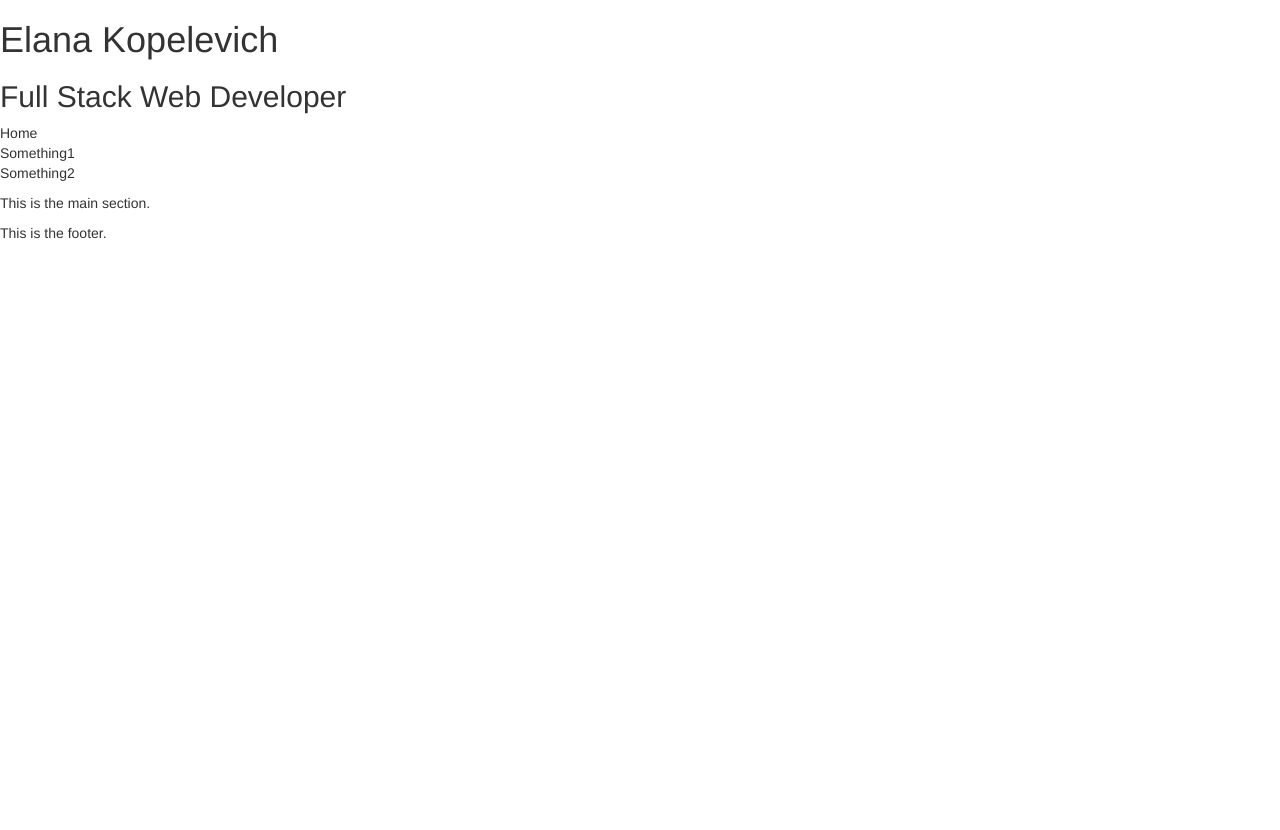
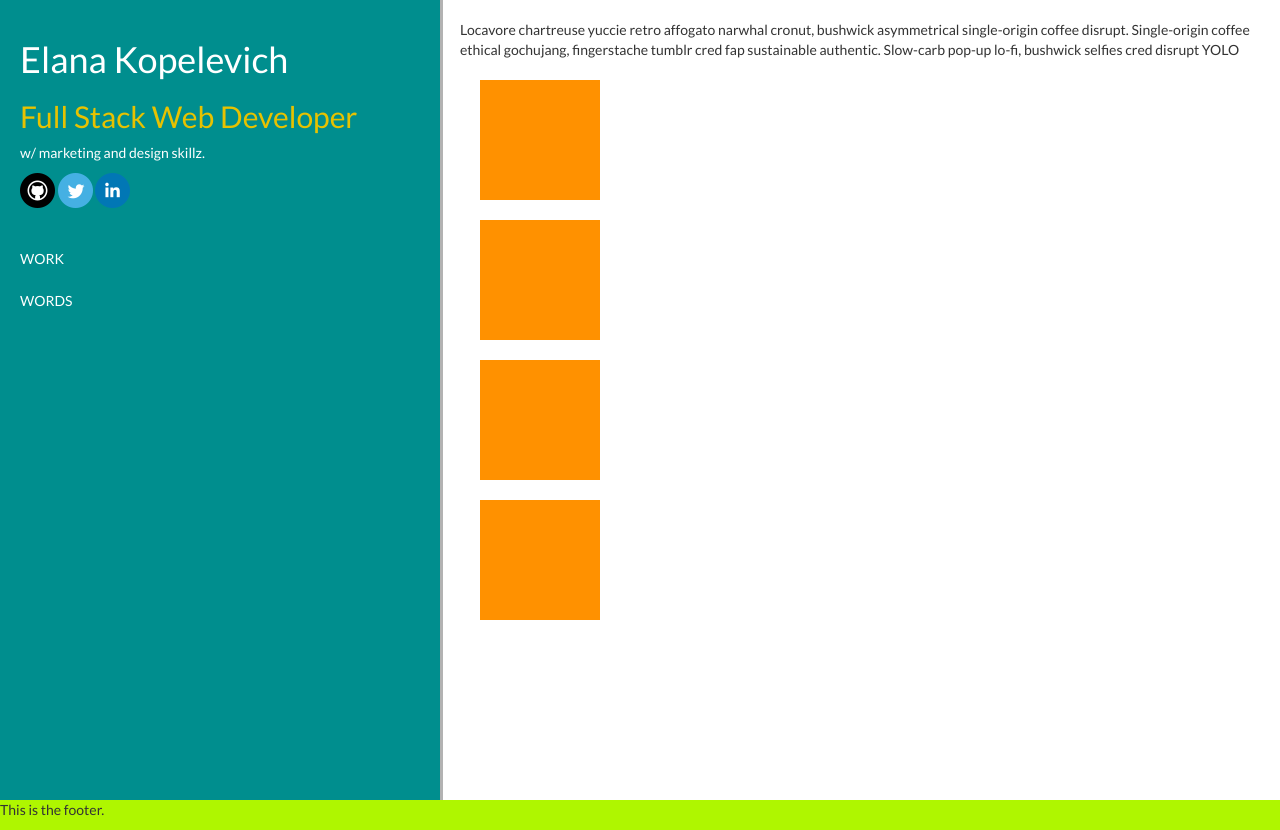
Before and after one commit to ekopelevich/portfolio, a website: page index.html in a window 1280 px wide. Before the commit the page ends 800 px from the top, so only its background shows below. Drawn offline with nearby package versions, Linux system fonts and the light colour scheme; files that its build step writes are made by us from their sources.

Commit message:
playing with a basic design and set up gulpfile

```diff
--- /dev/null
+++ b/gulpfile.js
@@ -0,0 +1,12 @@
+var gulp = require('gulp');
+var sass = require('gulp-sass');
+
+gulp.task('styles', function() {
+    gulp.src('./sass/**/*.scss')
+        .pipe(sass().on('error', sass.logError))
+        .pipe(gulp.dest('./build/css/'));
+});
+
+gulp.task('default',function() {
+    gulp.watch('./sass/**/*.scss',['styles']);
+});
--- a/index.html
+++ b/index.html
@@ -16,33 +16,56 @@
       <script src="https://oss.maxcdn.com/libs/html5shiv/3.7.2/html5shiv.js"></script>
       <script src="https://oss.maxcdn.com/libs/respond.js/1.4.2/respond.min.js"></script>
     <![endif]-->
-
-    <link rel="stylesheet" href="styles.css">
+    <link href='https://fonts.googleapis.com/css?family=Lato' rel='stylesheet' type='text/css'>
+    <link rel="stylesheet" href="./build/css/styles.css">
     <script type="text/javascript" src="https://code.jquery.com/jquery-1.11.3.min.js"></script>
 
   </head>
   <body>
+    <div class="ek-container">
       <header>
         <h1>Elana Kopelevich</h1>
         <h2>Full Stack Web Developer</h2>
+        <p>
+          w/ marketing and design skillz.
+        </p>
+        <div class="connect-with-me">
+          <a href="https://github.com/ekopelevich"><img src="./images/github.png" alt="github" /></a>
+          <a href="https://twitter.com/elanaLynn"><img src="./images/twitter.png" alt="Twitter" /></a>
+          <a href="https://linkedin.com/in/elanakopelevich"><img src="./images/linkedin.png" alt="LinkedIn" /></a>
+        </div>
         <nav>
           <ul>
-          <li>Home</li>
-          <li>Something1</li>
-          <li>Something2</li>
+            <a href="#work"><li>WORK</li></a>
+            <a href="/words"><li>WORDS</li></a>
           </ul>
         </nav>
       </header>
       <main>
+        <article class="elevator-speech">
           <p>
-        This is the main section.
+            Locavore chartreuse yuccie retro affogato narwhal cronut, bushwick asymmetrical single-origin coffee disrupt. Single-origin coffee ethical gochujang, fingerstache tumblr cred fap sustainable authentic. Slow-carb pop-up lo-fi, bushwick selfies cred disrupt YOLO
           </p>
+        </article>
+
+        <article id="work">
+          <div class="project">
+          </div>
+          <div class="project">
+          </div>
+          <div class="project">
+          </div>
+          <div class="project">
+          </div>
+        </article>
       </main>
+    </div>
     <footer>
       <p>
         This is the footer.
       </p>
     </footer>
+
     <!-- jQuery (necessary for Bootstrap's JavaScript plugins) -->
     <script src="https://ajax.googleapis.com/ajax/libs/jquery/1.11.3/jquery.min.js"></script>
     <!-- Include all compiled plugins (below), or include individual files as needed -->
--- a/package.json
+++ b/package.json
@@ -23,6 +23,7 @@
   },
   "homepage": "https://github.com/ekopelevich/portfolio#readme",
   "devDependencies": {
-    "gulp": "^3.9.0"
+    "gulp": "^3.9.0",
+    "gulp-sass": "^2.1.1"
   }
 }
--- /dev/null
+++ b/sass/styles.scss
@@ -0,0 +1,67 @@
+* {
+  margin: 0;
+  padding: 0;
+  font-family: 'Lato', sans-serif;
+}
+
+html, body {
+  min-height: 100vh;
+  display: flex;
+  flex-direction: column;
+}
+
+.ek-container {
+  display: flex;
+  flex: 1;
+}
+
+header {
+  flex: 1;
+  width: 400px;
+  min-height: 100vh;
+  color: #fff;
+  padding: 20px;
+  background-color: #008e8e;
+  box-shadow: 3px 0 rgba(0, 0, 0, 0.3);
+  display: block;
+  float: left;
+
+  h2 {
+    color: #e7c200;
+  }
+
+  ul {
+    margin-top: 30px;
+  }
+
+  li {
+    line-height: 3em;
+    color: #fff;
+    list-style: none;
+  }
+}
+
+connect-with-me {
+  // style later
+}
+
+main {
+  flex: 2;
+  flex-flow: row wrap;
+  margin: 20px;
+}
+
+.project {
+  align-self: auto;
+  background-color: #ff9100;
+  margin: 20px;
+  width: 120px;
+  height: 120px;
+}
+
+footer {
+  flex: 2;
+  height: 40px;
+  background-color: #aff600;
+
+}
--- a/styles/styles.scss
+++ /dev/null
@@ -1,4 +0,0 @@
-* {
-  margin: 0;
-  padding: 0;
-}
```
Also changed, not shown: build/css/styles.css (added), images/github.png (added), images/linkedin.png (added), images/twitter.png (added). Lines whose indentation alone changed are shown as unchanged.
